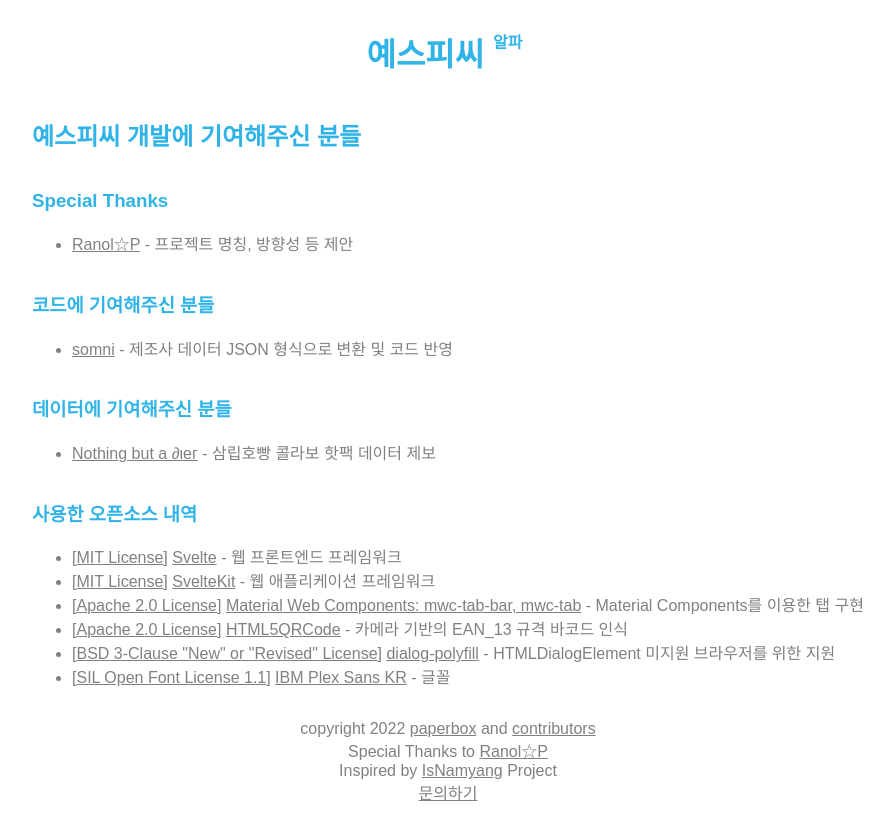
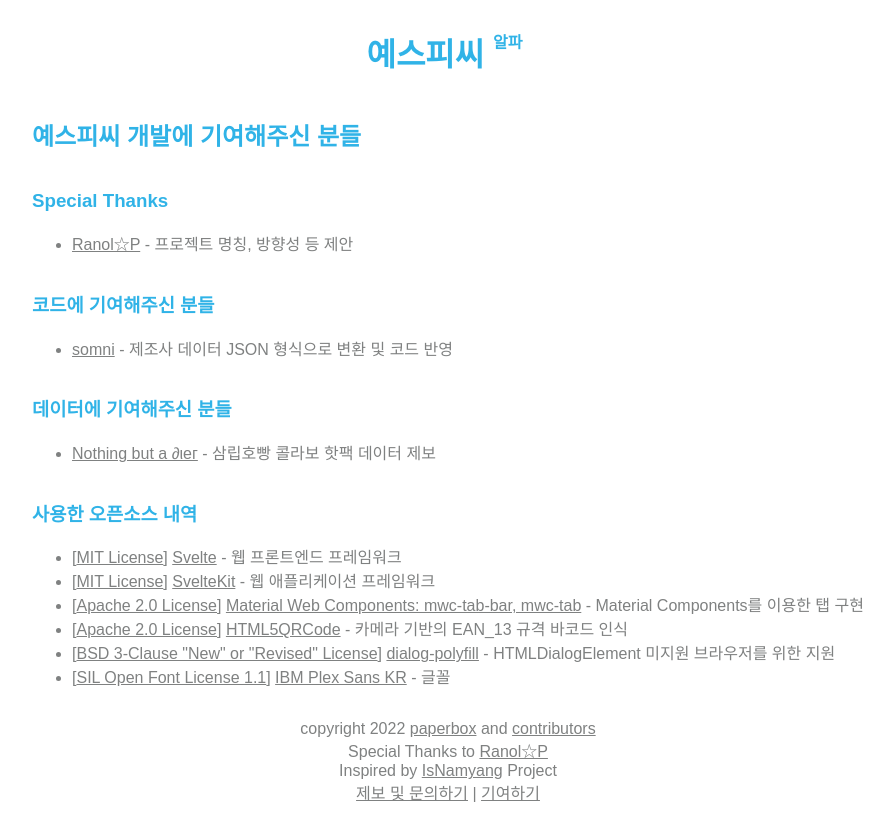
Before and after one commit to lego37yoon/isspc-yespc, a SvelteKit app: page /oss in a window 1280 px wide. Shown: the whole page, without its empty margins (192-1085 px from the left). Built offline with nearby package versions, Linux system fonts and the light colour scheme; a web font is replaced by a local one.

Commit message:
Add GitHub link to contribute project

```diff
--- a/src/routes/+layout.svelte
+++ b/src/routes/+layout.svelte
@@ -13,7 +13,7 @@
     <p>copyright 2022 <a href="https://twitter.com/paperbox_update" target="_blank" rel="noreferrer">paperbox</a> and <a href="./oss" target="_blank" rel="noreferrer">contributors</a></p>
     <p>Special Thanks to <a href="https://twitter.com/RanolP_777" target="_blank" rel="noreferrer">Ranol☆P</a></p>
     <p>Inspired by <a href="https://isnamyang.nullfull.kr" target="_blank" rel="noreferrer">IsNamyang</a> Project</p>
-    <p><a href="https://docs.google.com/forms/d/e/1FAIpQLScammI4qPQs8MNfHpSJhOh1ik43_jlB0fRqxv3cJLD285tZbQ/viewform?usp=sf_link" class="request" target="_blank" rel="noreferrer">문의하기</a></p>
+    <p><a href="https://docs.google.com/forms/d/e/1FAIpQLScammI4qPQs8MNfHpSJhOh1ik43_jlB0fRqxv3cJLD285tZbQ/viewform?usp=sf_link" class="request" target="_blank" rel="noreferrer">제보 및 문의하기</a> | <a href="https://github.com/lego37yoon/isspc-yespc" target="_blank" rel="noreferrer">기여하기</a></p>
 </footer>
 
 
```
